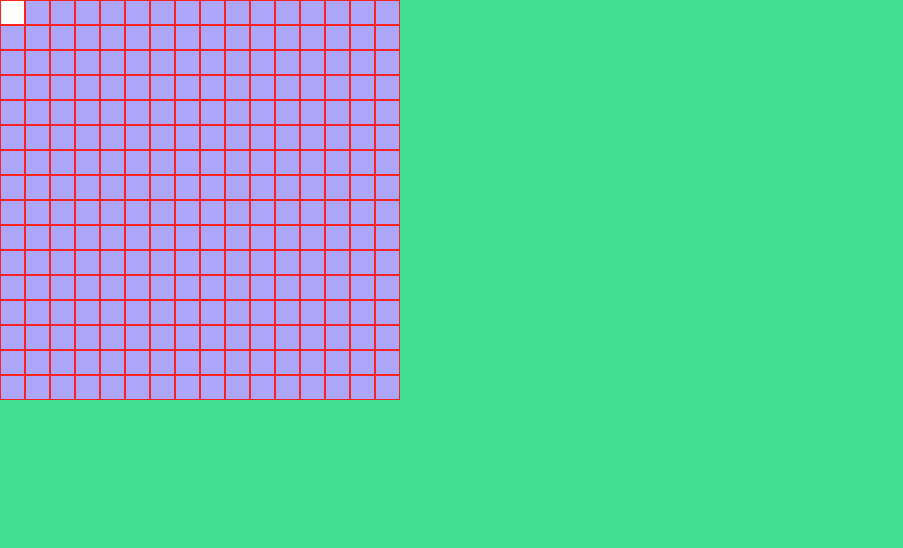
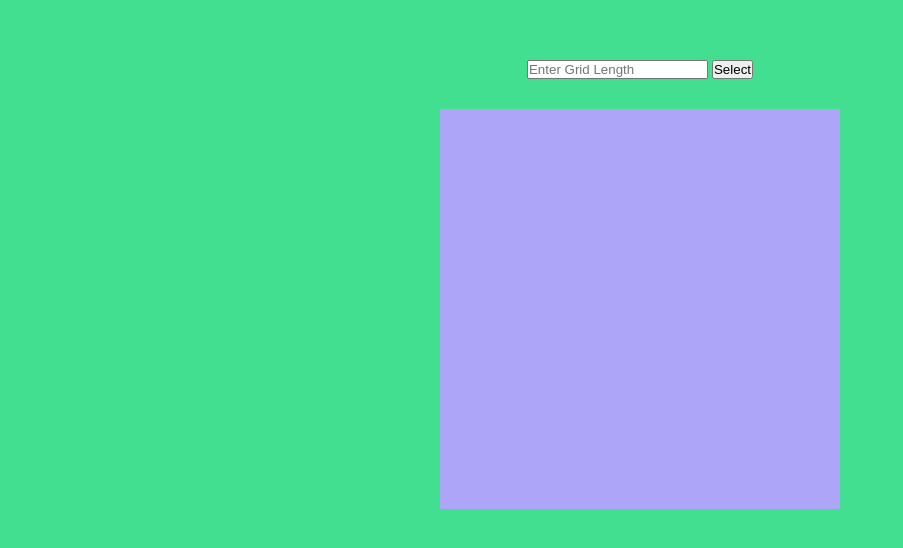
Before and after one commit to eddgar02/etch_a_sketch, a plain HTML site: page index.html in a window 1280 px wide. Shown: the whole page, without its empty margins (0-903 px from the left). Drawn offline with Linux system fonts and the light colour scheme.

Commit message:
Finish functionality of grid with squares adjusting to size of grid.

```diff
--- a/index.html
+++ b/index.html
@@ -9,7 +9,8 @@
 </head>
 <body>
     <div class = choices>
-
+        <input type="number" id="userInput" placeholder="Enter Grid Length">
+        <button id="mybutton">Select</button>
     </div>
 
     <div class ="container">
--- a/index.js
+++ b/index.js
@@ -1,13 +1,36 @@
+let userInput = document.querySelector("#userInput");
+let btn = document.querySelector("#mybutton");
 let numberOfGrids = 256;
-const grid  = document.querySelector(".container");
+const grid = document.querySelector(".container");
 
-for(let i = 0;i<numberOfGrids;i++){
-    const sq = document.createElement("div");
-    sq.classList.add("square");
+btn.addEventListener("click", () => {
+    let gridSize = userInput.value;
+    if(gridSize < 1){
+        gridSize = 1;
+    }else if(gridSize > 100){
+        gridSize = 100;
+    }
+    generateGrid(gridSize);
+});
 
-    sq.addEventListener("mouseenter", () =>{
-        sq.style.background = 'white';
-    });
+generateGrid(16);
 
-    grid.appendChild(sq);
+function generateGrid(size) {
+    while (grid.firstChild) {
+        grid.removeChild(grid.firstChild);
+    }
+
+    for (let i = 0; i < size*size; i++) {
+        const sq = document.createElement("div");
+        sq.style.flex = `0 0 ${100/size}%`;
+        sq.classList.add("square");
+        grid.appendChild(sq);
+
+        sq.addEventListener("mouseenter", () => {
+            sq.style.background = 'white';
+        });
+
+
+
+    }
 }
--- a/style.css
+++ b/style.css
@@ -5,21 +5,25 @@
 }
 
 body{
+    padding: 30px 70px;
     background-color: rgb(67, 223, 145);
+    display: flex;
+    flex-direction: column;
+    align-items: center;
+
+}
+
+.choices {
+    padding: 30px;
 }
 
 .container{
     display: flex;
     flex-wrap: wrap;
-    max-width: 400px;
-    max-height: 400px;
-
+    height: 400px;
+    width: 400px;
 }
 
 .square{
-    flex: 1 1 auto;
-    border: 1px solid rgb(250, 34, 34);
-    width: 25px;
-    height: 25px;
     background: rgb(173, 165, 248);
 }
```
